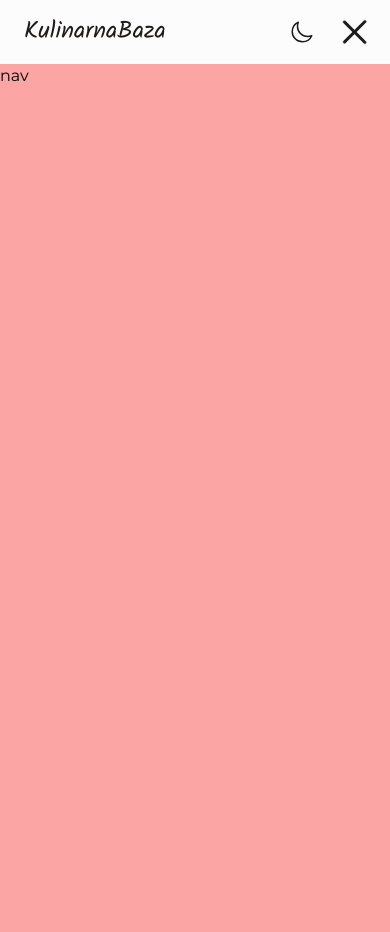
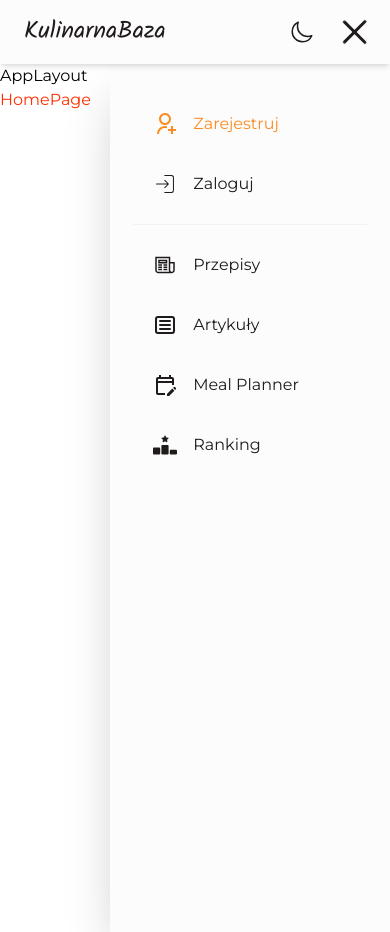
Before and after one commit to Skalik2/KulinarnaBaza, a React (Vite) app in the folder app/: page / in a window 390 px wide. Both pictures are taken after a click on the button 350 px from the left and 32 px from the top of the page. Built offline with nearby package versions, Linux system fonts and the light colour scheme.

Commit message:
mobile nav

```diff
--- a/app/src/ui/nav/AccordionBtn.tsx
+++ /dev/null
@@ -1,7 +0,0 @@
-import React from 'react'
-
-export default function AccordionBtn() {
-  return (
-    <div>AccordionBtn</div>
-  )
-}
--- a/app/src/ui/nav/AccordionItem.tsx
+++ /dev/null
@@ -1,7 +0,0 @@
-import React from 'react'
-
-export default function AccordionItem() {
-  return (
-    <div>AccordionItem</div>
-  )
-}
--- a/app/src/ui/nav/MobileNav.tsx
+++ b/app/src/ui/nav/MobileNav.tsx
@@ -1,14 +1,32 @@
-import React, { useEffect, useState } from "react";
+import React, { useEffect } from "react";
 import { createPortal } from "react-dom";
 import { motion } from "framer-motion";
+import MobileNavItem from "./MobileNavItem";
+import { FaRegUser } from "react-icons/fa";
+import { MdFavoriteBorder } from "react-icons/md";
+import { FaPen } from "react-icons/fa";
+import { RiUserAddLine } from "react-icons/ri";
+import { CiLogin } from "react-icons/ci";
+
+type navOption = {
+  title: string;
+  link: string;
+  icon: React.ReactNode;
+};
 
 interface MobileNavProps {
   setOpen: React.Dispatch<React.SetStateAction<boolean>>;
   open: boolean;
+  navigationOptions: navOption[];
 }
 
-export default function MobileNav({ open, setOpen }: MobileNavProps) {
+export default function MobileNav({
+  open,
+  setOpen,
+  navigationOptions,
+}: MobileNavProps) {
   const portalContainer = document.getElementById("app");
+  const userAuth = false; //cza to bedzei zmieniccccccccccccccccccccccccccccccccccccccccccccccccccccccccccc
 
   const variants = {
     open: {
@@ -42,10 +60,60 @@ export default function MobileNav({ open, setOpen }: MobileNavProps) {
           animate={open ? "open" : "hidden"}
           initial="hidden"
           variants={variants}
-          transition={{ ease: "easeInOut", duration: 0.3 }}
-          className="absolute  top-0 left-0 pt-16 bg-red-300 dark:bg-bgDark shadow-2xl w-full h-full"
+          transition={{ ease: "easeInOut", duration: 0.5 }}
+          className="absolute  top-0 right-0 pt-16 w-full h-full grid grid-cols-[1fr,280px]"
         >
-          nav
+          <div className=" h-full " onClick={() => setOpen(false)}></div>
+          <div className="h-full pt-10 flex flex-col justify-start items-center gap-5 bg-bgWhite dark:bg-bgDark shadow-2xl ">
+            {userAuth ? (
+              <>
+                <MobileNavItem
+                  icon={<FaRegUser />}
+                  link="account"
+                  onOpen={setOpen}
+                  title="Konto"
+                />
+                <MobileNavItem
+                  icon={<FaPen />}
+                  link="my-recipes"
+                  onOpen={setOpen}
+                  title="Moje Przepisy"
+                />
+                <MobileNavItem
+                  icon={<MdFavoriteBorder />}
+                  link="favorite"
+                  onOpen={setOpen}
+                  title="Ulubione"
+                />
+                <div className="w-5/6 h-[1px] bg-bgWhiteHover dark:bg-bgDarkHover"></div>
+              </>
+            ) : (
+              <>
+                <MobileNavItem
+                  icon={<RiUserAddLine />}
+                  link="signup"
+                  onOpen={setOpen}
+                  title="Zarejestruj"
+                  highlight
+                />
+                <MobileNavItem
+                  icon={<CiLogin />}
+                  link="login"
+                  onOpen={setOpen}
+                  title="Zaloguj"
+                />
+                <div className="w-5/6 h-[1px] bg-bgWhiteHover dark:bg-bgDarkHover"></div>
+              </>
+            )}
+            {navigationOptions.map((item) => (
+              <MobileNavItem
+                link={item.link}
+                title={item.title}
+                onOpen={setOpen}
+                icon={item.icon}
+              />
+            ))}
+          </div>
         </motion.div>,
         portalContainer
       )}
--- /dev/null
+++ b/app/src/ui/nav/MobileNavItem.tsx
@@ -0,0 +1,33 @@
+import React from "react";
+import { Link } from "react-router-dom";
+
+interface MobileNavItemProps {
+  title: string;
+  link: string;
+  onOpen: React.Dispatch<React.SetStateAction<boolean>>;
+  icon: React.ReactNode;
+  highlight?: boolean;
+}
+
+export default function MobileNavItem({
+  link,
+  title,
+  icon,
+  onOpen,
+  highlight,
+}: MobileNavItemProps) {
+  return (
+    <Link
+      to={link}
+      className={`w-5/6 p-2  flex justify-start items-center gap-4 pl-5  transition-colors duration-300 ${
+        highlight
+          ? "text-mainHover hover:text-main"
+          : "hover:text-mainHover dark:hover:text-mainHover text-bgDark dark:text-bgWhite"
+      }`}
+      onClick={() => onOpen(false)}
+    >
+      <span className="text-2xl">{icon}</span>
+      {title}
+    </Link>
+  );
+}
--- a/app/src/ui/nav/Navigation.tsx
+++ b/app/src/ui/nav/Navigation.tsx
@@ -3,14 +3,23 @@ import DarkModeButton from "./DarkModeBtn";
 import BurgerButton from "./BurgerButton";
 import { Link } from "react-router-dom";
 import MobileNav from "./MobileNav";
+import { LiaNewspaper } from "react-icons/lia";
+import { TbArticle } from "react-icons/tb";
+import { MdOutlineEditCalendar } from "react-icons/md";
+import { FaRankingStar } from "react-icons/fa6";
 
 export default function Navigation() {
   const [open, setOpen] = useState(false);
 
-  const navigationOptions = {};
+  const navigationOptions = [
+    { title: "Przepisy", link: "recipes", icon: <LiaNewspaper /> },
+    { title: "Artykuły", link: "articles", icon: <TbArticle /> },
+    { title: "Meal Planner", link: "planner", icon: <MdOutlineEditCalendar /> },
+    { title: "Ranking", link: "rank", icon: <FaRankingStar /> },
+  ];
 
   return (
-    <div className="relative z-[100] bg-bgWhite  w-full h-16 dark:bg-bgDark flex justify-between items-center px-6">
+    <div className="relative z-[100] bg-bgWhite  w-full h-16 dark:bg-bgDark flex justify-between items-center px-6 shadow-md">
       <Link
         to="/"
         className="text-bgDark dark:text-bgWhite font-fancy text-2xl py-1"
@@ -20,7 +29,11 @@ export default function Navigation() {
       <div className="flex gap-3 justify-center items-center">
         <DarkModeButton />
         <BurgerButton setOpen={setOpen} open={open} />
-        <MobileNav setOpen={setOpen} open={open} />
+        <MobileNav
+          setOpen={setOpen}
+          open={open}
+          navigationOptions={navigationOptions}
+        />
       </div>
     </div>
   );
```
